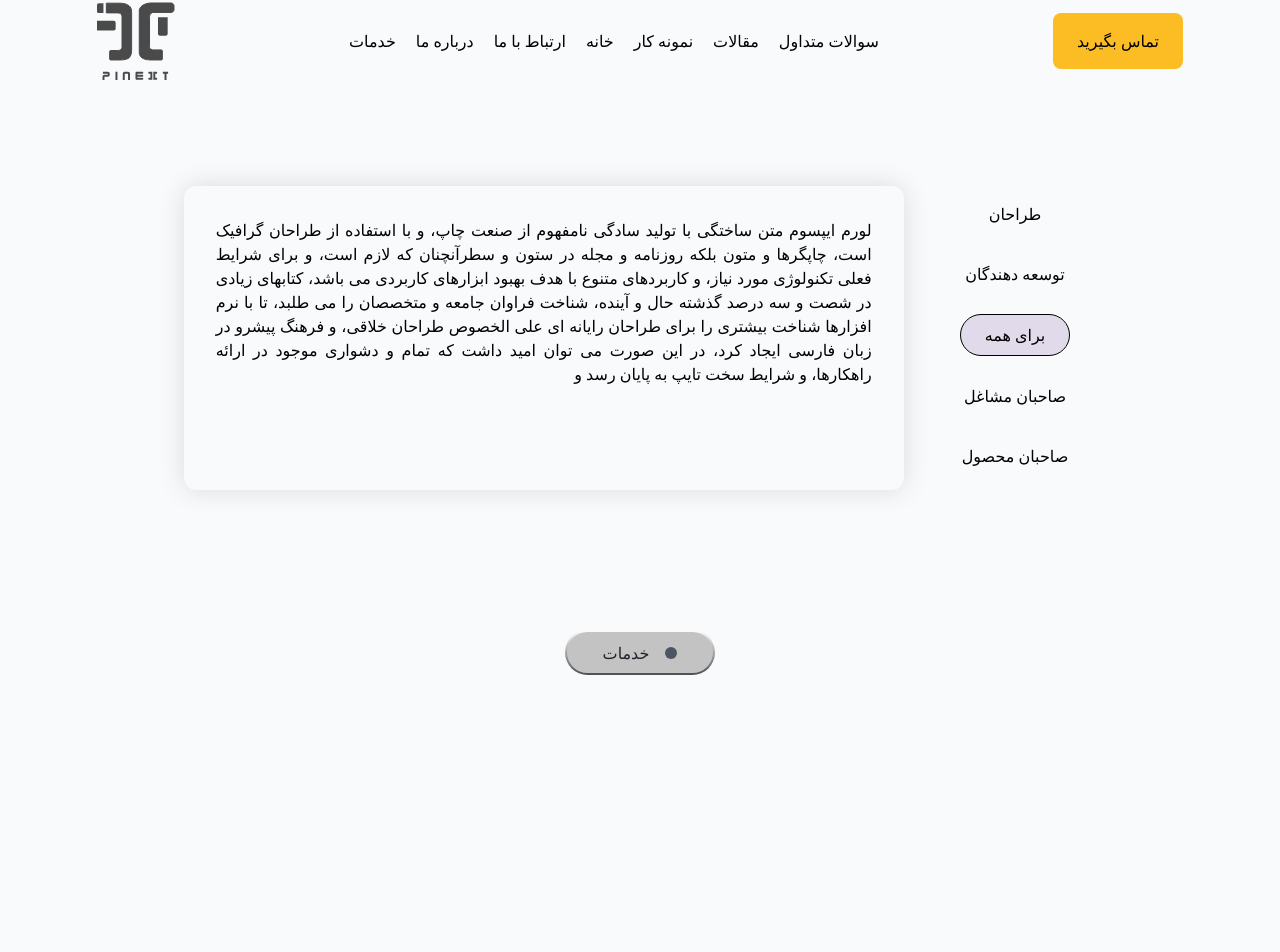
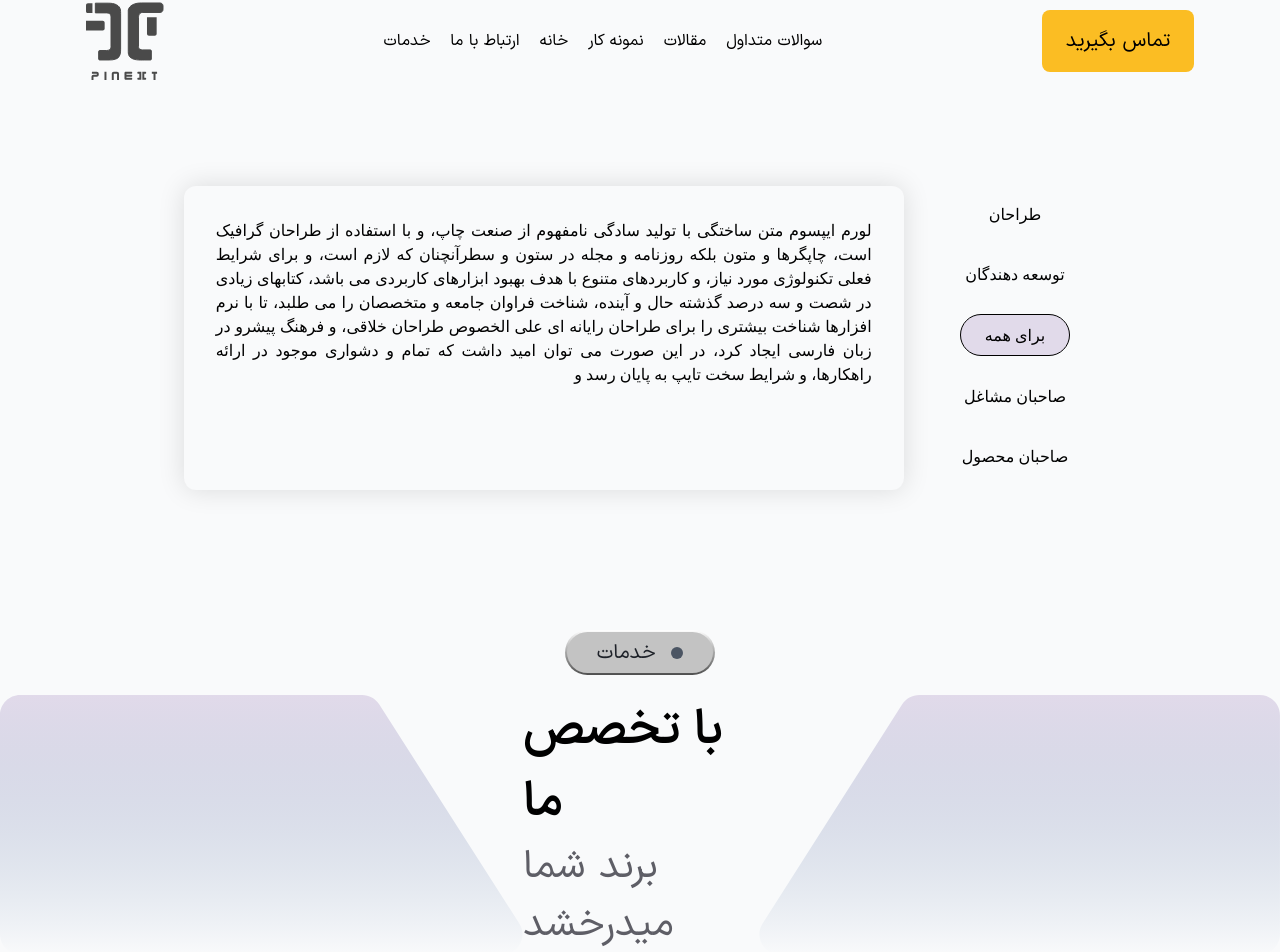
Before and after one commit to Ghostmaysam1/pinext, a React (Vite) app: page / in a window 1280 px wide. Shown: the part 24-976 px from the top of the page. Before the commit the page ends 800 px from the top, so only its background shows below. Built offline with nearby package versions, Linux system fonts and the light colour scheme.

Commit message:
feat: add `QuoteBanner` section

```diff
--- /dev/null
+++ b/src/components/home/quoteBanner/QuoteBanner.jsx
@@ -0,0 +1,17 @@
+import left from '/left.svg';
+import right from '/right.svg';
+
+function QuoteBanner() {
+    return (
+        <div className='h-[260px] flex justify-between items-center'>
+            <img src={left} alt="" className='h-full' />
+            <div className='flex flex-col items-center'>
+                <h1>با تخصص ما</h1>
+                <h2 className='text-[#5E5E66]'>برند شما میدرخشد</h2>
+            </div>
+            <img src={right} alt="" className='h-full' />
+        </div>
+    )
+}
+
+export default QuoteBanner
--- a/src/components/navbar/Navbar.jsx
+++ b/src/components/navbar/Navbar.jsx
@@ -4,12 +4,11 @@ import { Link } from "react-router"
 function Navbar({ className }) {
     let cls = className ? ' ' + className : '';
     return (
-        <div className={"h-[110px] flex gap-[55px] items-center pt-[20px] justify-center" + cls}>
+        <div className={"h-[110px] flex gap-[55px] bg-background items-center pt-[20px] justify-center" + cls}>
             <img src="logo.svg" alt="logo" className="w-[78px]" />
             <div className="h-full w-[60%] flex justify-center items-center">
                 <ul className="flex justify-center items-center gap-5">
                     <li className="body-text"><Link to="#خدمات">خدمات</Link></li>
-                    <li className="body-text"><Link to="#درباره_ما">درباره ما</Link></li>
                     <li className="body-text"><Link to="#ارتباط_با_ما">ارتباط با ما</Link></li>
                     <li className="body-text"><Link to="#خانه">خانه</Link></li>
                     <li className="body-text"><Link to="#نمونه_کار">نمونه کار</Link></li>
@@ -18,7 +17,7 @@ function Navbar({ className }) {
                 </ul>
             </div>
             <div className="bg-accent flex justify-center items-center px-6 py-4 rounded-[8px]">
-                <h3>تماس بگیرید</h3>
+                <h5>تماس بگیرید</h5>
             </div>
         </div>
     )
--- a/src/index.css
+++ b/src/index.css
@@ -10,7 +10,8 @@
     src: url('./assets/IRANSansX-DemiBold.ttf');
     font-weight: 600
 }
-@font-face {
+
+/* @font-face {
     font-family: 'Vazirmatn';
     src: url('./assets/vazirmatn/Vazir-Medium.ttf') format('ttf');
     src: url('./assets/vazirmatn/Vazir-Medium.woff') format('woff');
@@ -24,22 +25,18 @@
     src: url('./assets/vazirmatn/Vazir-Bold.woff') format('woff');
     src: url('./assets/vazirmatn/Vazir-Bold.woff2') format('woff2');
     font-weight: 700
-}
+} */
 
-@component {
-    .body-text {
-        font-family: var(--font-iransans);
-        font-size: 16px;
-        font-weight: var(--font-weight-medium);
-    }
+.body-text {
+    font-family: 'iransansX';
+    font-size: 16px;
+    font-weight: var(--font-weight-medium);
 }
 
 @theme {
     /* fonts */
     --font-iransans: 'iransansX'
-    --font-vazirmatn: 'Vazirmatn'
-
-    /* colors */
+    /* --font-vazirmatn: 'Vazirmatn' */
 
     --color-alert: #FF715B;
     --color-disable-text: #9E9EA7;
@@ -74,37 +71,32 @@
     --color-secondary-700: #6C6279;
     --color-secondary-800: #474151;
     --color-secondary-900: #232028;
-
-
-
 }
 
-@layer components {
-  .typography {
+@layer base {
     h1 {
       font-size: 48px;
       font-weight: var(--font-weight-bold);
-      font-family: var(--font-vazirmatn)
+      font-family: 'iransansX';
     }
     h2 {
       font-size: 39px;
       font-weight: var(--font-weight-medium);
-      font-family: var(--font-vazirmatn)
+      font-family: 'iransansX';
     }
     h3 {
         font-size: 31px;
         font-weight: var(--font-weight-medium);
-        font-family: var(--font-iransans)
+        font-family: 'iransansX';
     }
     h4 {
         font-size: 25px;
         font-weight: var(--font-weight-medium);
-        font-family: var(--font-iransans)
+        font-family: 'iransansX';
     }
     h5 {
         font-size: 20px;
         font-weight: var(--font-weight-medium);
-        font-family: var(--font-iransans)
+        font-family: 'iransansX';
     }
-  }
 }
--- a/src/views/HomeView.jsx
+++ b/src/views/HomeView.jsx
@@ -1,6 +1,7 @@
 import Navbar from "../components/navbar/Navbar.jsx"
 import AudienceSection from "../components/home/audienceSection/AudienceSection.jsx"
 import ServicesButton from "../components/home/servicesButton/ServicesButton.jsx"
+import QuoteBanner from "../components/home/quoteBanner/QuoteBanner.jsx"
 
 function HomeView() {
     return (
@@ -11,6 +12,8 @@ function HomeView() {
             <span className="h-[140px] w-full block"></span>
             <ServicesButton />
             {/* TODO */}
+            <span className="h-[20px] w-full block"></span>
+            <QuoteBanner />
         </div>
     )
 }
```
Also changed, not shown: public/left.svg (added), public/right.svg (added).
